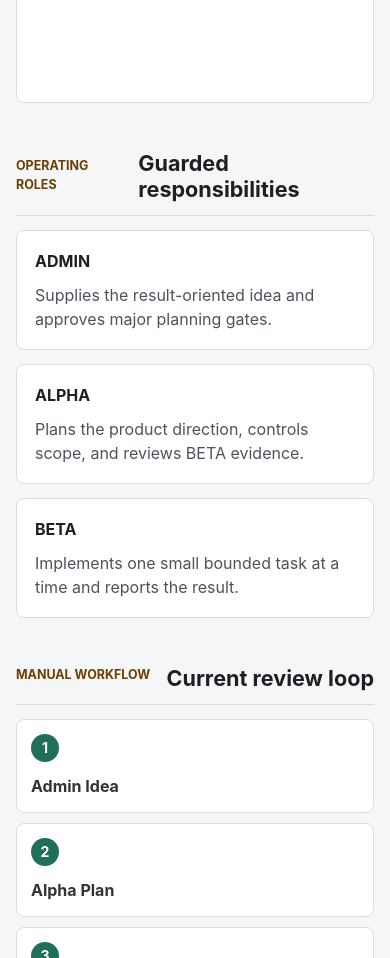
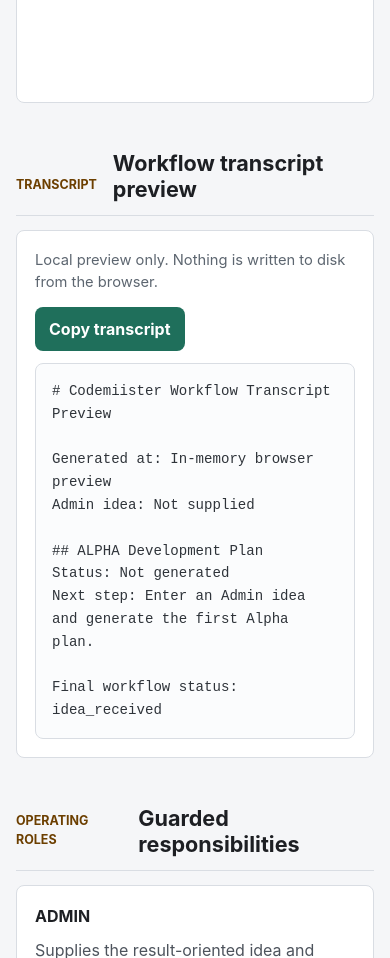
Before and after one commit to dpwebb/Codemiister, a React (Vite) app: page / in a window 390 px wide. Shown: the part 1960-2918 px from the top of the page. Built offline with nearby package versions, Linux system fonts and the light colour scheme.

Commit message:
Add transcript preview UI

```diff
--- a/src/ui/App.tsx
+++ b/src/ui/App.tsx
@@ -11,6 +11,7 @@
   BetaResultReport,
   ValidationResultStatus,
   ValidationRun,
+  WorkflowStatus,
 } from "../domain/workflow.ts";
 
 const roles = [
@@ -62,6 +63,7 @@
 interface BetaReviewState {
   report: BetaResultReport;
   review: AlphaReview;
+  sourceJson: string;
 }
 
 export function App(): ReactElement {
@@ -75,6 +77,13 @@
   const [betaReviewState, setBetaReviewState] =
     useState<BetaReviewState | null>(null);
   const [betaReviewError, setBetaReviewError] = useState("");
+  const [copyStatus, setCopyStatus] = useState("");
+  const transcript = buildTranscriptPreview({
+    submittedIdea,
+    plannerOutput,
+    betaResultJson,
+    betaReviewState,
+  });
 
   function handleSubmit(event: FormEvent<HTMLFormElement>): void {
     event.preventDefault();
@@ -85,6 +94,7 @@
       setPlannerOutput(null);
       setBetaReviewState(null);
       setBetaReviewError("");
+      setCopyStatus("");
       return;
     }
 
@@ -98,6 +108,7 @@
     setSubmittedIdea(ideaPrompt);
     setBetaReviewState(null);
     setBetaReviewError("");
+    setCopyStatus("");
     setPlannerOutput(
       createAlphaDevelopmentPlan({
         ideaPrompt,
@@ -138,7 +149,22 @@
         betaResultReport: parseResult.report,
         reviewedAt,
       }),
+      sourceJson: betaResultJson,
     });
+  }
+
+  async function handleCopyTranscript(): Promise<void> {
+    try {
+      if (!navigator.clipboard?.writeText) {
+        setCopyStatus("Copy unavailable; select the transcript text below.");
+        return;
+      }
+
+      await navigator.clipboard.writeText(transcript);
+      setCopyStatus("Transcript copied.");
+    } catch {
+      setCopyStatus("Copy unavailable; select the transcript text below.");
+    }
   }
 
   return (
@@ -212,6 +238,27 @@
             error={betaReviewError}
             reviewState={betaReviewState}
           />
+        </div>
+      </section>
+
+      <section className="section-block" aria-labelledby="transcript-heading">
+        <div className="section-heading">
+          <p className="eyebrow">Transcript</p>
+          <h2 id="transcript-heading">Workflow transcript preview</h2>
+        </div>
+        <div className="transcript-panel">
+          <div className="transcript-actions">
+            <p>
+              Local preview only. Nothing is written to disk from the browser.
+            </p>
+            <button type="button" onClick={() => void handleCopyTranscript()}>
+              Copy transcript
+            </button>
+          </div>
+          {copyStatus ? <p className="copy-status">{copyStatus}</p> : null}
+          <pre className="transcript-preview">
+            <code>{transcript}</code>
+          </pre>
         </div>
       </section>
 
@@ -411,6 +458,175 @@
   );
 }
 
+function buildTranscriptPreview(input: {
+  submittedIdea: AdminIdeaPrompt | null;
+  plannerOutput: AlphaPlannerOutput | null;
+  betaResultJson: string;
+  betaReviewState: BetaReviewState | null;
+}): string {
+  const lines: string[] = [];
+  const maybeBetaTask = input.plannerOutput?.recommendedFirstBetaTask;
+  const parsedBetaResult =
+    maybeBetaTask && input.betaResultJson.trim()
+      ? parseBetaResultReport(
+          input.betaResultJson,
+          maybeBetaTask.id,
+          "ui-transcript-preview",
+        )
+      : undefined;
+  const betaResult = parsedBetaResult?.ok ? parsedBetaResult.report : undefined;
+  const currentReview =
+    input.betaReviewState?.sourceJson === input.betaResultJson
+      ? input.betaReviewState.review
+      : undefined;
+
+  lines.push("# Codemiister Workflow Transcript Preview");
+  lines.push("");
+  addTranscriptValue(lines, "Generated at", "In-memory browser preview");
+  addTranscriptValue(
+    lines,
+    "Admin idea",
+    input.submittedIdea?.goal ?? "Not supplied",
+  );
+  lines.push("");
+
+  if (!input.plannerOutput || !input.submittedIdea) {
+    addTranscriptSection(lines, "ALPHA Development Plan");
+    addTranscriptValue(lines, "Status", "Not generated");
+    addTranscriptValue(
+      lines,
+      "Next step",
+      "Enter an Admin idea and generate the first Alpha plan.",
+    );
+    lines.push("");
+    addTranscriptValue(lines, "Final workflow status", "idea_received");
+    return `${lines.join("\n")}\n`;
+  }
+
+  const plan = input.plannerOutput.developmentPlan;
+  const betaTask = input.plannerOutput.recommendedFirstBetaTask;
+
+  addTranscriptSection(lines, "ALPHA Development Plan");
+  addTranscriptValue(
+    lines,
+    "Proposed application goal",
+    plan.proposedApplicationGoal,
+  );
+  addTranscriptValue(lines, "Summary", plan.summary);
+  addTranscriptList(
+    lines,
+    "Material Admin questions",
+    plan.questionsForAdmin?.map((question) => question.question) ?? [],
+  );
+  lines.push("");
+
+  addTranscriptSection(lines, "First BETA Task Prompt");
+  addTranscriptValue(lines, "Task title", betaTask.taskTitle);
+  addTranscriptValue(lines, "Exact goal", betaTask.exactGoal);
+  addTranscriptList(lines, "Allowed files/areas", betaTask.allowedFilesOrAreas);
+  addTranscriptList(lines, "Forbidden changes", betaTask.forbiddenChanges);
+  addTranscriptList(lines, "Acceptance checks", betaTask.acceptanceChecks);
+  lines.push("");
+
+  addTranscriptSection(lines, "BETA Result Report");
+  if (betaResult) {
+    addTranscriptList(lines, "Files changed", betaResult.filesChanged);
+    addTranscriptValue(lines, "Behavior changed", betaResult.behaviorChanged);
+    addTranscriptValue(lines, "Validation result", betaResult.validationResult);
+    addTranscriptList(
+      lines,
+      "Validation run",
+      betaResult.validationRun.map((item) => `${item.command}: ${item.result}`),
+    );
+    addTranscriptList(
+      lines,
+      "Deviations from prompt",
+      betaResult.deviationsFromPrompt,
+    );
+    addTranscriptList(lines, "Risks", betaResult.risks);
+    addTranscriptValue(
+      lines,
+      "Next-step recommendation",
+      betaResult.nextStepRecommendation,
+    );
+  } else if (parsedBetaResult && !parsedBetaResult.ok) {
+    addTranscriptValue(lines, "Status", parsedBetaResult.error);
+  } else {
+    addTranscriptValue(lines, "Status", "Not supplied");
+  }
+  lines.push("");
+
+  addTranscriptSection(lines, "ALPHA Review");
+  if (currentReview) {
+    addTranscriptValue(lines, "Decision", currentReview.decision);
+    addTranscriptValue(lines, "Drift risk", currentReview.driftRisk.level);
+    addTranscriptList(lines, "Drift reasons", currentReview.driftRisk.reasons);
+    addTranscriptList(lines, "Review findings", currentReview.reviewFindings);
+  } else {
+    addTranscriptValue(
+      lines,
+      "Decision",
+      betaResult
+        ? "Not run for current BETA result JSON"
+        : "Not available until BETA result review",
+    );
+    addTranscriptValue(lines, "Drift risk", "Not available");
+  }
+  lines.push("");
+
+  addTranscriptValue(
+    lines,
+    "Final workflow status",
+    getTranscriptStatus(input.plannerOutput, betaResult, currentReview),
+  );
+
+  return `${lines.join("\n")}\n`;
+}
+
+function getTranscriptStatus(
+  plannerOutput: AlphaPlannerOutput,
+  betaResult: BetaResultReport | undefined,
+  alphaReview: AlphaReview | undefined,
+): WorkflowStatus {
+  if (alphaReview) {
+    return alphaReview.statusAfterReview;
+  }
+
+  if (betaResult) {
+    return "beta_result_received";
+  }
+
+  return plannerOutput.status;
+}
+
+function addTranscriptSection(lines: string[], title: string): void {
+  lines.push(`## ${title}`);
+}
+
+function addTranscriptValue(
+  lines: string[],
+  label: string,
+  value: string,
+): void {
+  lines.push(`${label}: ${value || "None"}`);
+}
+
+function addTranscriptList(
+  lines: string[],
+  label: string,
+  values: string[],
+): void {
+  lines.push(`${label}:`);
+  if (values.length === 0) {
+    lines.push("- None");
+    return;
+  }
+
+  for (const value of values) {
+    lines.push(`- ${value}`);
+  }
+}
+
 function createIdeaId(idea: string): string {
   const slug = idea
     .toLowerCase()
--- a/src/ui/styles.css
+++ b/src/ui/styles.css
@@ -200,7 +200,8 @@
 }
 
 .idea-form button,
-.review-form button {
+.review-form button,
+.transcript-actions button {
   align-self: start;
   border: 0;
   border-radius: 8px;
@@ -212,7 +213,8 @@
 }
 
 .idea-form button:hover,
-.review-form button:hover {
+.review-form button:hover,
+.transcript-actions button:hover {
   background: #185947;
 }
 
@@ -277,6 +279,49 @@
   margin: 0;
   padding-left: 20px;
   color: #4d535c;
+}
+
+.transcript-panel {
+  display: grid;
+  gap: 12px;
+  border: 1px solid #d9dde3;
+  border-radius: 8px;
+  background: #ffffff;
+  padding: 18px;
+}
+
+.transcript-actions {
+  display: flex;
+  align-items: center;
+  justify-content: space-between;
+  gap: 14px;
+}
+
+.transcript-actions p,
+.copy-status {
+  margin-bottom: 0;
+  color: #5d6670;
+  font-size: 0.92rem;
+}
+
+.copy-status {
+  color: #1f6f5b;
+  font-weight: 700;
+}
+
+.transcript-preview {
+  max-height: 520px;
+  overflow: auto;
+  margin: 0;
+  border: 1px solid #d9dde3;
+  border-radius: 8px;
+  background: #fbfcfd;
+  padding: 16px;
+  color: #2f343a;
+  font-family: "Cascadia Code", Consolas, "Liberation Mono", monospace;
+  font-size: 0.88rem;
+  line-height: 1.55;
+  white-space: pre-wrap;
 }
 
 .role-grid {
@@ -358,6 +403,11 @@
     grid-template-columns: 1fr;
   }
 
+  .transcript-actions {
+    align-items: start;
+    flex-direction: column;
+  }
+
   .status-panel,
   .role-card,
   .workflow-list li {
```
